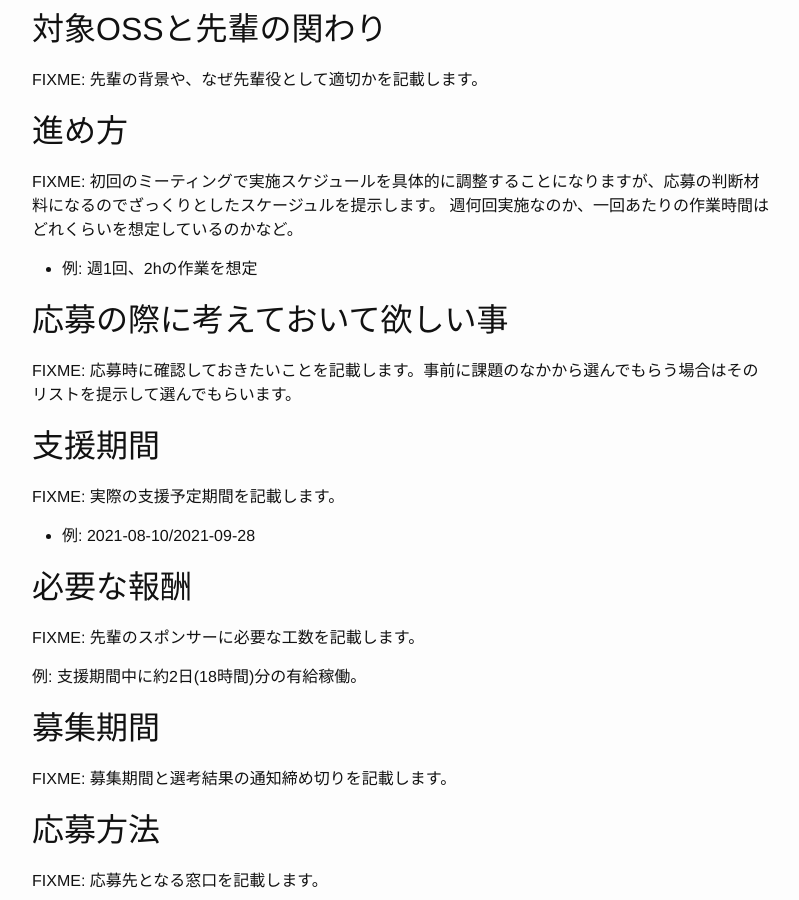
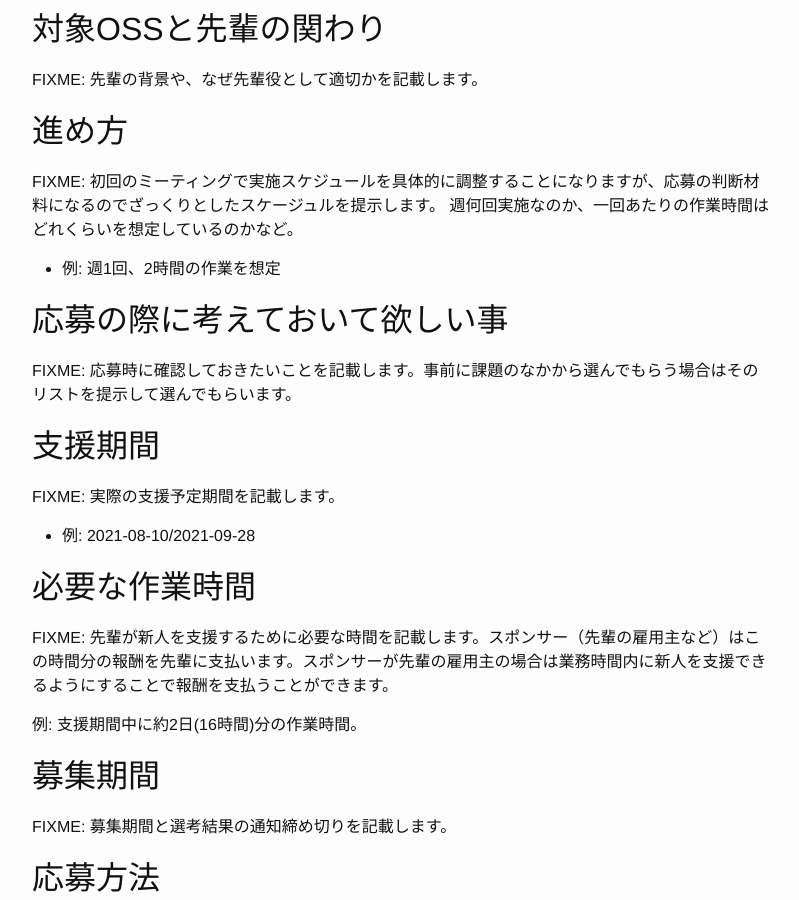
Before and after one commit to oss-gate/on-boarding, a Jekyll site: the page built from proposals/YYYY-MM/template/proposal.md, in a window 1280 px wide and 900 px high, scrolled down 1005 px. Shown: the whole window, without its empty margins (238-1037 px from the left). Built offline with Jekyll 4.4.1, drawn with Linux system fonts in a browser that asks for light colours; Markdown is read by kramdown in place of the engine named in the settings; comment, search, counter and statistics services are not loaded.

Commit message:
proposal: change to needed time from reward

```diff
--- a/proposals/YYYY-MM/template/proposal.md
+++ b/proposals/YYYY-MM/template/proposal.md
@@ -11,7 +11,7 @@ title: 募集要項のテンプレート
 * [進め方](#plan)
 * [応募の際に考えておいてほしいこと](#requirement)
 * [支援期間](#period)
-* [必要な報酬](#reward)
+* [必要な作業時間](#needed-time)
 * [募集期間](#application-period)
 * [応募方法](#how-to-apply)
 * [問い合わせ方法](#how-to-inquiry)
@@ -44,7 +44,7 @@ FIXME: 先輩の背景や、なぜ先輩役として適切かを記載します
 FIXME: 初回のミーティングで実施スケジュールを具体的に調整することになりますが、応募の判断材料になるのでざっくりとしたスケージュルを提示します。
 週何回実施なのか、一回あたりの作業時間はどれくらいを想定しているのかなど。
 
-* 例: 週1回、2hの作業を想定
+* 例: 週1回、2時間の作業を想定
 
 ## <span id="requirement">応募の際に考えておいて欲しい事</span>
 
@@ -56,11 +56,11 @@ FIXME: 実際の支援予定期間を記載します。
 
 * 例: 2021-08-10/2021-09-28
 
-## <span id="reward">必要な報酬</span>
+## <span id="needed-time">必要な作業時間</span>
 
-FIXME: 先輩のスポンサーに必要な工数を記載します。
+FIXME: 先輩が新人を支援するために必要な時間を記載します。スポンサー（先輩の雇用主など）はこの時間分の報酬を先輩に支払います。スポンサーが先輩の雇用主の場合は業務時間内に新人を支援できるようにすることで報酬を支払うことができます。
 
-例: 支援期間中に約2日(18時間)分の有給稼働。
+例: 支援期間中に約2日(16時間)分の作業時間。
 
 ## <span id="application-period">募集期間</span>
 
```
Also changed, not shown: process/index.md (+1 -1 lines).
